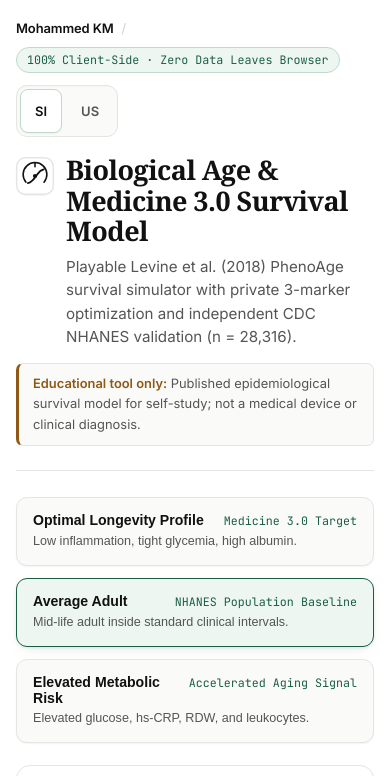
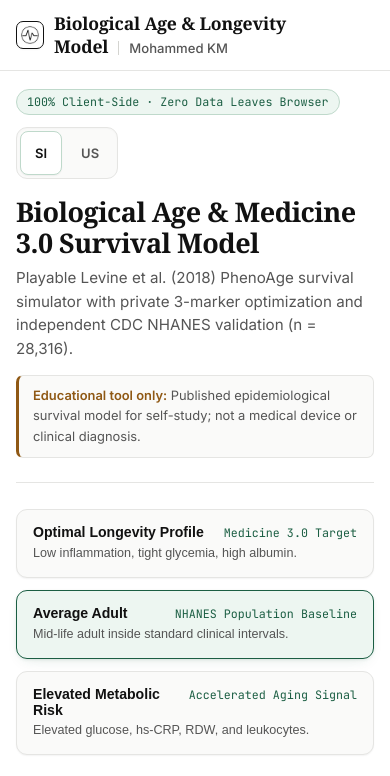
Before and after one commit to mohd-km/biological-age-medicine3, a website built with Vite: page index.html in a window 390 px wide. Shown: the top 776 px of the page. Built offline with nearby package versions, Linux system fonts and the light colour scheme; a web font is replaced by a local one.

Commit message:
topbar: uniform AI Voice Desk brand header (logo + name | Mohammed KM)
Adds the shared mkm-topbar block used across all public projects: Wix logo
mark, project name in Caudex, divider and Mohammed KM. Removes the old
per-project brand bar, lowercase eyebrow and header back-link; page body
is unchanged.

Co-Authored-By: Claude Opus 5.5 <noreply@anthropic.com>

```diff
--- a/index.html
+++ b/index.html
@@ -35,14 +35,25 @@
       rel="stylesheet"
     />
     <link rel="stylesheet" href="/src/styles.css" />
+      <link rel="stylesheet" href="/src/mkm-topbar.css" />
   </head>
   <body>
+    <header class="mkm-topbar">
+      <div class="mkm-topbar-inner">
+        <div class="mkm-brand">
+          <span class="mkm-brand-mark" aria-hidden="true">
+            <img src="/favicon.png?v=2" alt="" width="28" height="28" />
+          </span>
+          <span class="mkm-brand-name">Biological Age &amp; Longevity Model</span>
+          <span class="mkm-brand-sep" aria-hidden="true"></span>
+          <span class="mkm-brand-by">Mohammed KM</span>
+        </div>
+      </div>
+    </header>
     <div class="page-shell">
       <header class="masthead">
         <div class="masthead-top">
           <div class="masthead-meta">
-            <span class="author-tag">Mohammed KM</span>
-            <span class="meta-sep" aria-hidden="true">/</span>
             <span class="privacy-pill">100% Client-Side &middot; Zero Data Leaves Browser</span>
           </div>
           <div class="masthead-controls">
@@ -59,15 +70,6 @@
 
         <div class="masthead-title-row">
           <div class="masthead-heading-group">
-            <span class="brand-monogram" aria-hidden="true">
-              <svg viewBox="0 0 40 40" width="40" height="40" fill="none" xmlns="http://www.w3.org/2000/svg">
-                <rect x="0.75" y="0.75" width="38.5" height="38.5" rx="9.25" fill="#ffffff" stroke="#e5e5e3" stroke-width="1.5" />
-                <path d="M10.5 26.5 A12.5 12.5 0 1 1 29.5 26.5" stroke="#111111" stroke-width="1.65" stroke-linecap="round" />
-                <line x1="20" y1="6.5" x2="20" y2="10.2" stroke="#111111" stroke-width="1.65" stroke-linecap="round" />
-                <path d="M12.5 27.5 C16.8 26.8 19.5 22.8 22.5 18.2 C24.6 15.0 26.8 13.6 29.2 13.0" stroke="#111111" stroke-width="1.9" stroke-linecap="round" />
-                <circle cx="20" cy="20" r="2.2" fill="#111111" />
-              </svg>
-            </span>
             <div class="masthead-heading-copy">
               <h1>Biological Age &amp; Medicine 3.0 Survival Model</h1>
               <p class="subtitle">
--- /dev/null
+++ b/src/mkm-topbar.css
@@ -0,0 +1,116 @@
+/* MKM uniform project topbar (AI Voice Desk template). Same block in every public project. */
+.mkm-topbar {
+  position: sticky;
+  top: 0;
+  z-index: 50;
+  background: rgba(255, 255, 255, 0.92);
+  backdrop-filter: blur(12px);
+  -webkit-backdrop-filter: blur(12px);
+  border-bottom: 1px solid #e5e5e3;
+  margin: 0;
+  font-family: 'Inter', -apple-system, BlinkMacSystemFont, 'Segoe UI', sans-serif;
+  line-height: 1.5;
+  text-align: left;
+}
+.mkm-topbar-inner {
+  box-sizing: border-box;
+  max-width: 1180px;
+  margin: 0 auto;
+  padding: 14px 28px;
+  display: flex;
+  flex-wrap: wrap;
+  align-items: center;
+  justify-content: space-between;
+  gap: 12px 18px;
+}
+@media (max-width: 640px) {
+  .mkm-topbar-inner { padding: 12px 16px; }
+}
+.mkm-brand {
+  display: flex;
+  align-items: center;
+  gap: 10px;
+  min-width: 0;
+}
+.mkm-brand-mark {
+  box-sizing: border-box;
+  display: inline-flex;
+  align-items: center;
+  justify-content: center;
+  width: 28px;
+  height: 28px;
+  flex-shrink: 0;
+  border-radius: 7px;
+  border: 1.4px solid #111111;
+  background: #ffffff;
+  overflow: hidden;
+  box-shadow: 0 1px 2px rgba(0, 0, 0, 0.04);
+}
+.mkm-brand-mark img {
+  width: 24px;
+  height: 24px;
+  max-width: none;
+  object-fit: contain;
+  display: block;
+  margin: 0;
+  border: 0;
+  border-radius: 0;
+}
+.mkm-brand-name {
+  font-family: 'Caudex', Georgia, serif;
+  font-weight: 700;
+  font-size: 17.6px;
+  line-height: 1.2;
+  letter-spacing: -0.01em;
+  color: #111111;
+  text-transform: none;
+  min-width: 0;
+}
+.mkm-brand-sep {
+  width: 1px;
+  height: 14px;
+  background: #d4d4d0;
+  flex-shrink: 0;
+}
+.mkm-brand-by {
+  font-family: 'Inter', -apple-system, BlinkMacSystemFont, 'Segoe UI', sans-serif;
+  font-size: 13.1px;
+  font-weight: 500;
+  line-height: 1.2;
+  color: #555555;
+  text-transform: none;
+  letter-spacing: normal;
+  white-space: nowrap;
+  flex-shrink: 0;
+}
+/* Narrow screens: long names wrap evenly and "| Mohammed KM" stays one unit after the last word */
+@media (max-width: 640px) {
+  .mkm-brand {
+    display: block;
+    position: relative;
+    padding-left: 38px;
+    min-height: 28px;
+    font-size: 0;
+    text-wrap: balance;
+  }
+  .mkm-brand-mark {
+    position: absolute;
+    left: 0;
+    top: 50%;
+    transform: translateY(-50%);
+  }
+  .mkm-brand-name {
+    display: inline;
+    line-height: 1.3;
+  }
+  .mkm-brand-sep {
+    display: none;
+  }
+  .mkm-brand-by {
+    display: inline-block;
+    line-height: 1.3;
+    margin-left: 10px;
+    padding-left: 11px;
+    background: linear-gradient(#d4d4d0, #d4d4d0) left center / 1px 14px no-repeat;
+  }
+}
```
